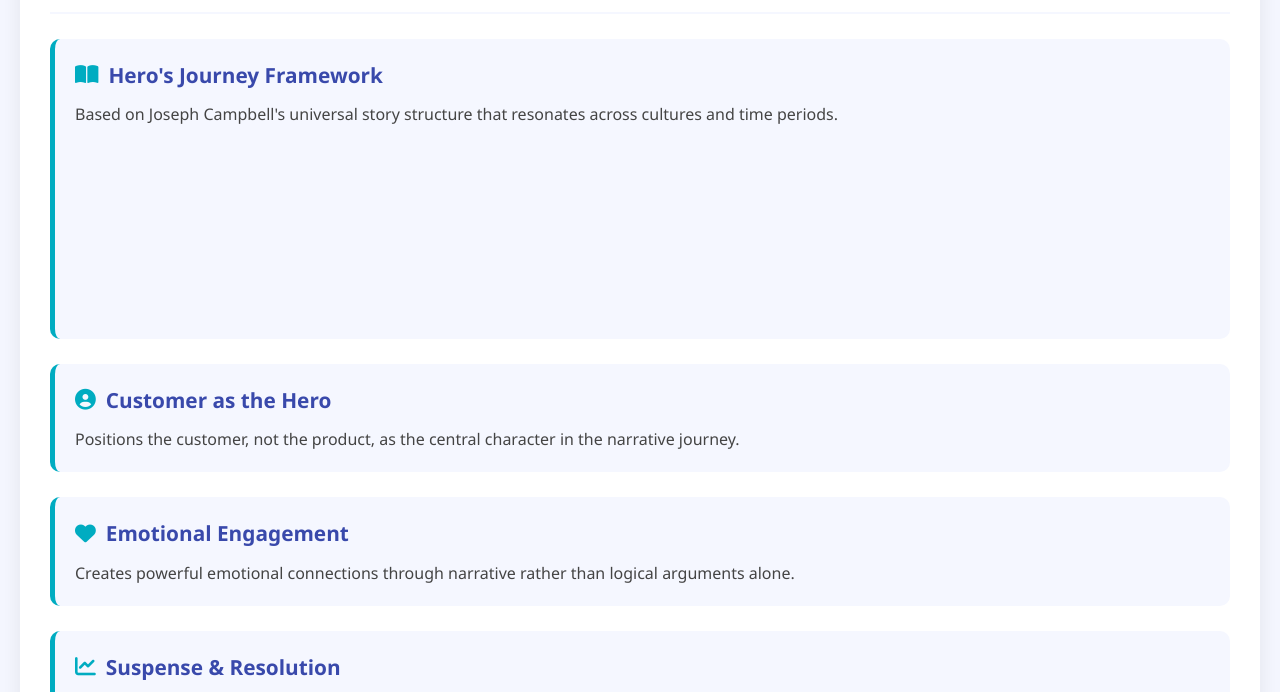
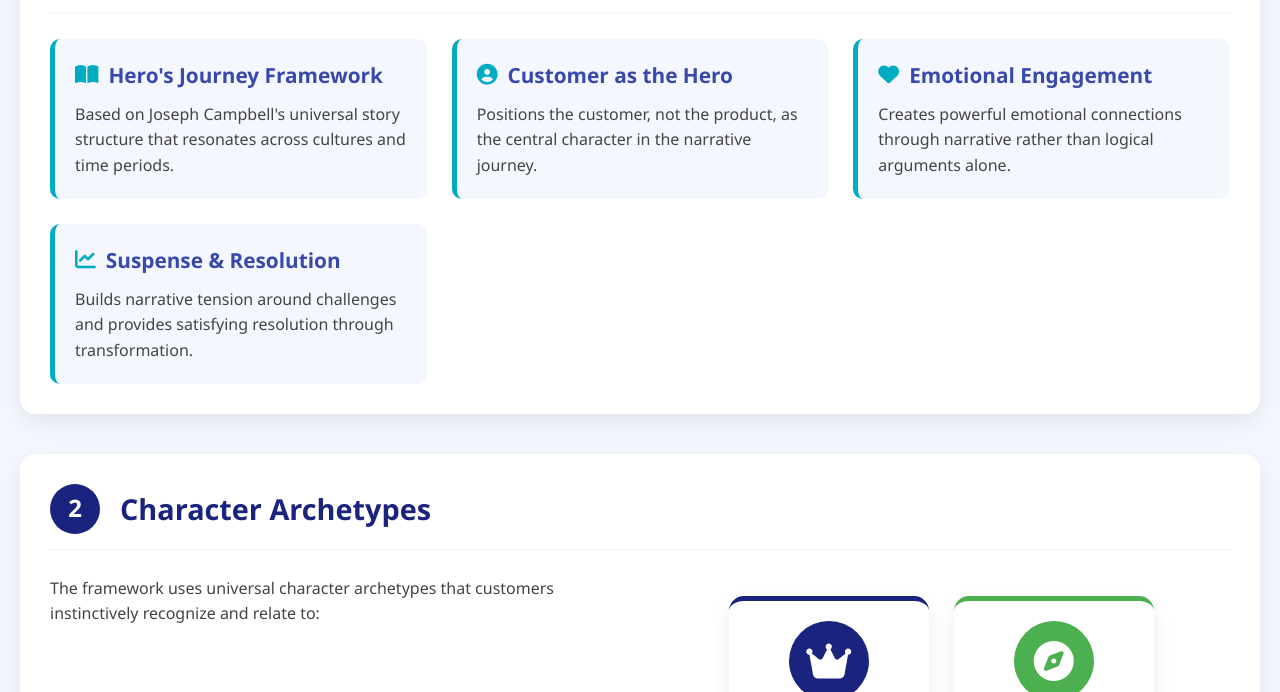
Before and after one commit to techiesystem/storytellingJC, a plain HTML site: page index.html in a window 1280 px wide. Shown: the part 604-1296 px from the top of the page. Drawn offline with Linux system fonts and the light colour scheme.

Commit message:
Change grid layout from rows to columns

```diff
--- a/index.html
+++ b/index.html
@@ -127,7 +127,7 @@
 
         .section-content {
             display: grid;
-            grid-template-rows: repeat(auto-fit, minmax(300px, 1fr));
+            grid-template-columns: repeat(auto-fit, minmax(300px, 1fr));
             gap: 25px;
         }
 
```
